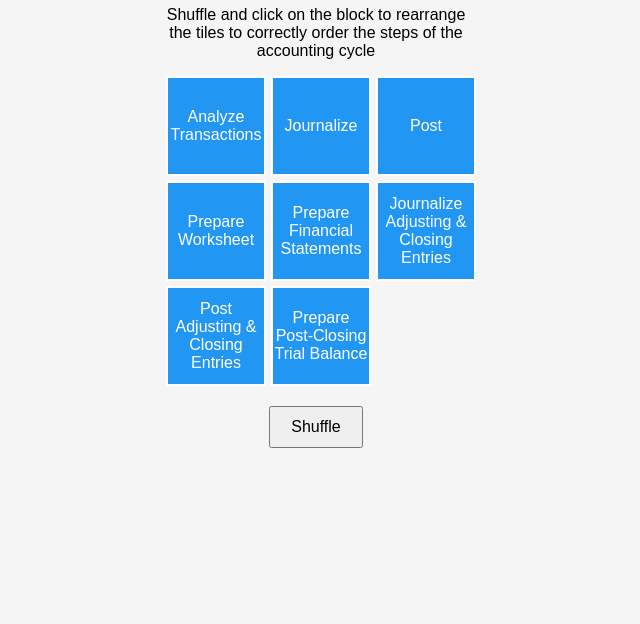
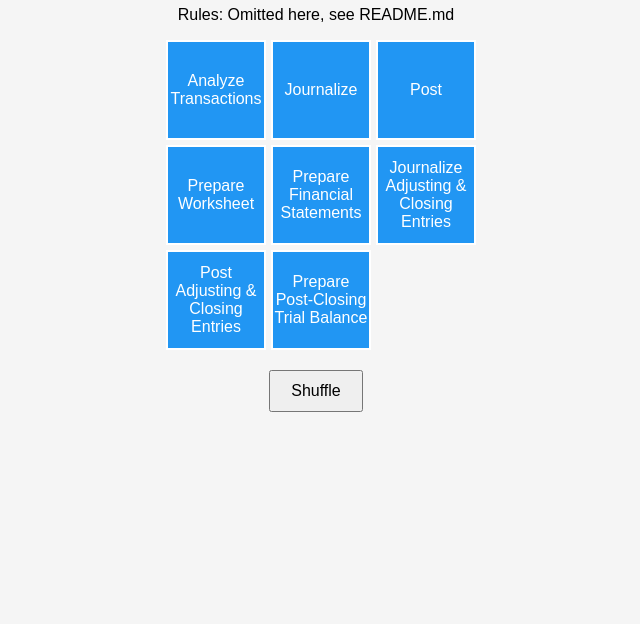
Before and after one commit to NuclearReactor314/Accounting-Cycle-Game, a plain HTML site: page index.html in a window 1280 px wide. Shown: the part 176-800 px from the top of the page, without its empty margins (324-964 px from the left). Drawn offline with Linux system fonts and the light colour scheme.

Commit message:
Update index.html

```diff
--- a/index.html
+++ b/index.html
@@ -9,7 +9,7 @@
 <body>
   <div class="container">
     <h1>Accounting Cycle Game - Sliding Puzzle</h1>
-    <p>Shuffle and click on the block to rearrange the tiles to correctly order the steps of the accounting cycle</p>
+    <p>Rules: Omitted here, see README.md</p>
     <div id="puzzle-grid"></div>
     <button id="shuffle-button">Shuffle</button>
     <p id="status"></p>
```
